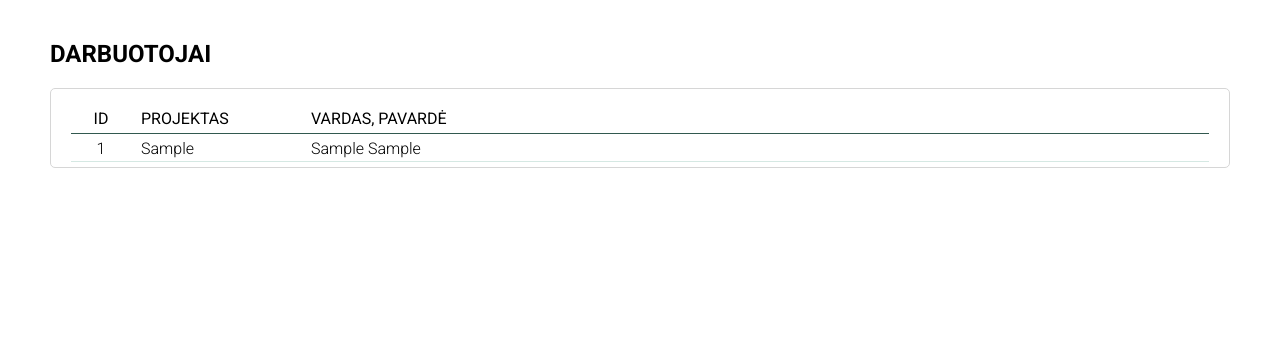
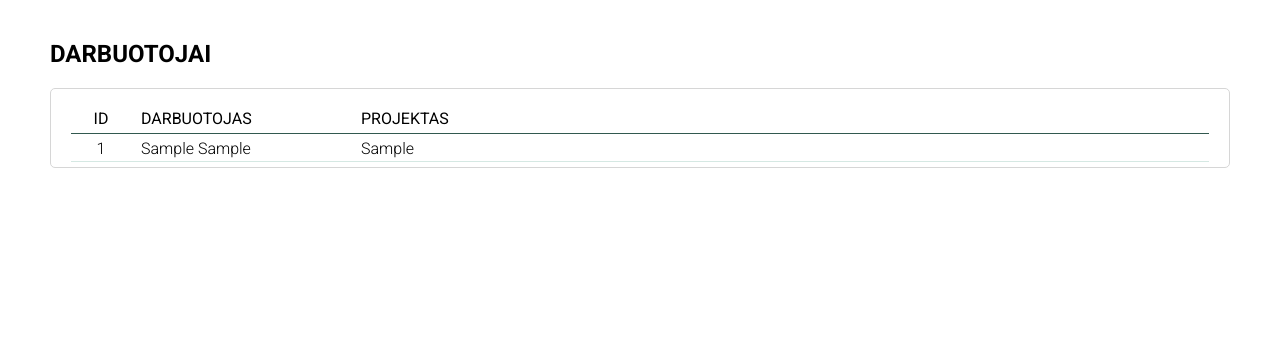
Before and after one commit to gretanorv/BIT_SP2-personalo_valdymo_sistema, a PHP site: page /?path=darbuotojai in a window 1280 px wide. Shown: the part 59-420 px from the top of the page. Run offline with PHP 8.4, Linux system fonts and the light colour scheme; tables that the repository leaves empty or names only in its code hold one stand-in row (values such as "Sample post").

Commit message:
table adapted to paths

```diff
--- a/index.php
+++ b/index.php
@@ -48,7 +48,7 @@
         } else {
             //magic starts here
             $title = 'DARBUOTOJAI';
-            $sql = 'SELECT projektai.id AS id, projekto_pavadinimas,  CONCAT_WS(" ", vardas, pavarde) AS vardas FROM projektai
+            $sql = 'SELECT darbuotojai.id AS id, projekto_pavadinimas,  CONCAT_WS(" ", vardas, pavarde) AS vardas FROM projektai
             LEFT JOIN darbuotojai ON projektai.id = darbuotojai.projekto_id';
         }
 
@@ -110,20 +110,34 @@
         {
             $res = mysqli_query($conn, $sql);
             if (mysqli_num_rows($res) > 0) {
-                print('<div class="table">');
-                print('<div class="table__row table__row--head">
+        ?>
+                <div class="table">
+                    <div class="table__row table__row--head">
                         <div class="table__col-id table__col-id--head">ID</div>
-                <div class="table__col-text table__col-text--head">PROJEKTAS</div>
-                <div class="table__col-text table__col-text--head">VARDAS, PAVARDĖ</div>
-            </div>');
-                while ($row = mysqli_fetch_assoc($res)) {
-                    print("
+                        <?php $_GET['path'] == 'projektai' ?
+                            print("<div class='table__col-text table__col-text--head'>PROJEKTAS</div>
+                            <div class='table__col-text table__col-text--head'>DARBUOTOJAI</div>
+                            ")
+                            :
+                            print("<div class='table__col-text table__col-text--head'>DARBUOTOJAS</div>
+                            <div class='table__col-text table__col-text--head'>PROJEKTAS</div>
+                            ")
+                        ?>
+                    </div>
+                    <?php while ($row = mysqli_fetch_assoc($res)) { ?>
                         <div class='table__row'>
-                    <div class='table__col-id'>{$row['id']}</div>
+                            <div class='table__col-id'><?php echo $row['id'] ?></div>
+                            <?php $_GET['path'] == 'projektai' ?
+                                print("<div class='table__col-text'>{$row['projekto_pavadinimas']}</div>
+                            <div class='table__col-text'>{$row['vardas']}</div>
+                            ")
+                                :
+                                print("<div class='table__col-text'>{$row['vardas']}</div>
                                 <div class='table__col-text'>{$row['projekto_pavadinimas']}</div>
-                    <div class='table__col-text'>{$row['vardas']}</div>
+                                ")
+                            ?>
                         </div>
-            ");
+            <?php
                     }
                     print('</div>');
                 }
--- a/style.css
+++ b/style.css
@@ -93,12 +93,13 @@
 }
 
 .table__col-text {
-  min-width: 150px;
+  min-width: 200px;
   margin-right: 20px;
 }
 
 .table__col-text--head {
   font-weight: 400;
+  text-transform: uppercase;
 }
 
 body {
--- a/styles/_table.scss
+++ b/styles/_table.scss
@@ -31,11 +31,12 @@
     }
 
     &-text {
-      min-width: 150px;
+      min-width: 200px;
       margin-right: 20px;
 
       &--head {
         font-weight: 400;
+        text-transform: uppercase;
       }
     }
   }
```
Also changed, not shown: 1 other file. Lines whose indentation alone changed are shown as unchanged.
